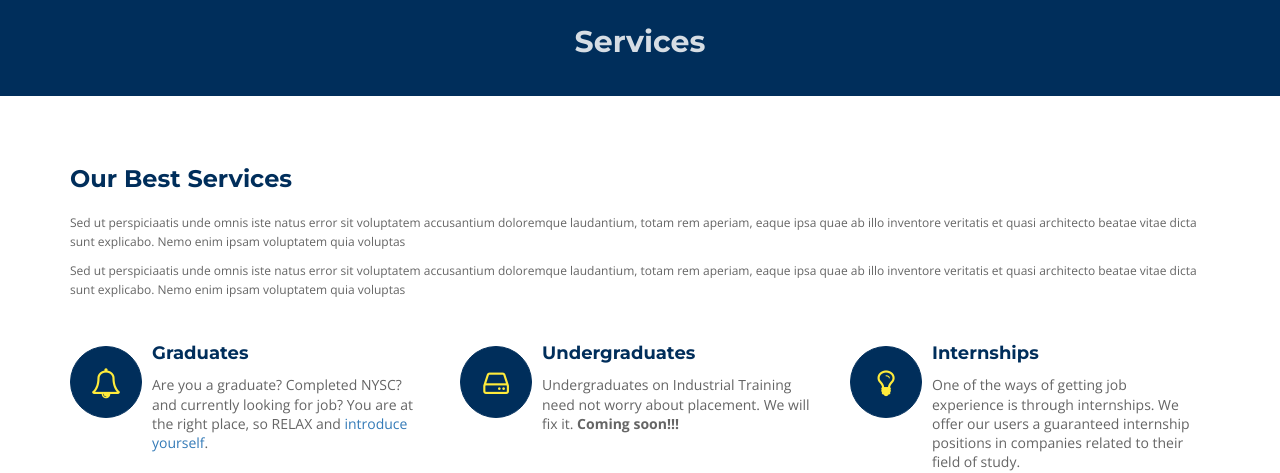
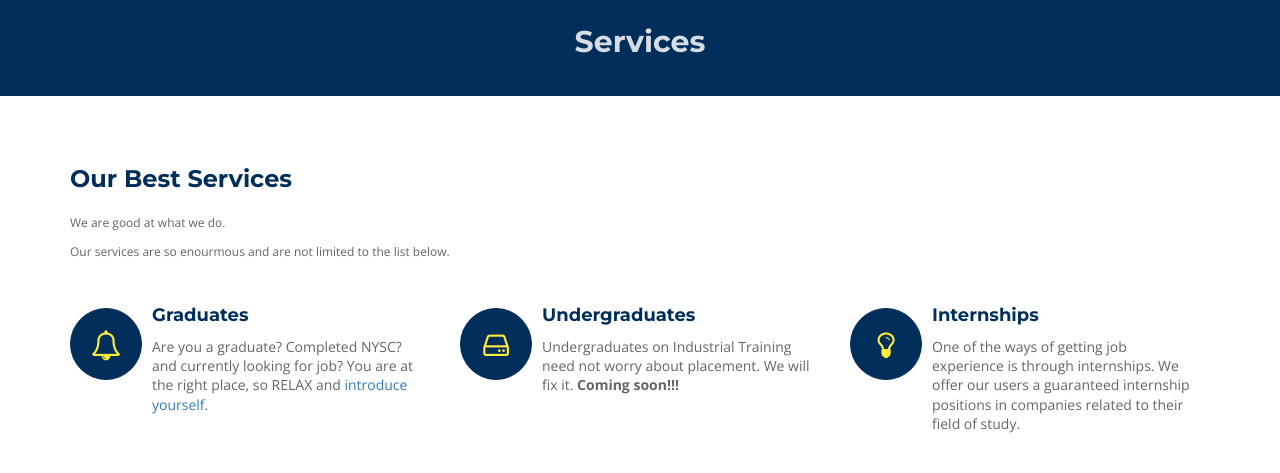
Before and after one commit to jesmanto/careerexperience, a plain HTML site: page services.html in a window 1280 px wide. Shown: the part 101-574 px from the top of the page. Drawn offline with nearby package versions, Linux system fonts and the light colour scheme.

Commit message:
Upade about.html and service.html

```diff
--- a/services.html
+++ b/services.html
@@ -104,8 +104,8 @@
 							<div class="col-md-12">
 								<div class="about-logo">
 									<h3>Our Best <span class="color">Services</span></h3>
-									<p>Sed ut perspiciaatis unde omnis iste natus error sit voluptatem accusantium doloremque laudantium, totam rem aperiam, eaque ipsa quae ab illo inventore veritatis et quasi architecto beatae vitae dicta sunt explicabo. Nemo enim ipsam voluptatem quia voluptas</p>
-                                    	<p>Sed ut perspiciaatis unde omnis iste natus error sit voluptatem accusantium doloremque laudantium, totam rem aperiam, eaque ipsa quae ab illo inventore veritatis et quasi architecto beatae vitae dicta sunt explicabo. Nemo enim ipsam voluptatem quia voluptas</p>
+									<p>We are good at what we do.</p>
+                                    	<p>Our services are so enourmous and are not limited to the list below.</p>
 								</div>
 							</div>
 						</div>
```
Also changed, not shown: about.html (+1 -1 lines).
